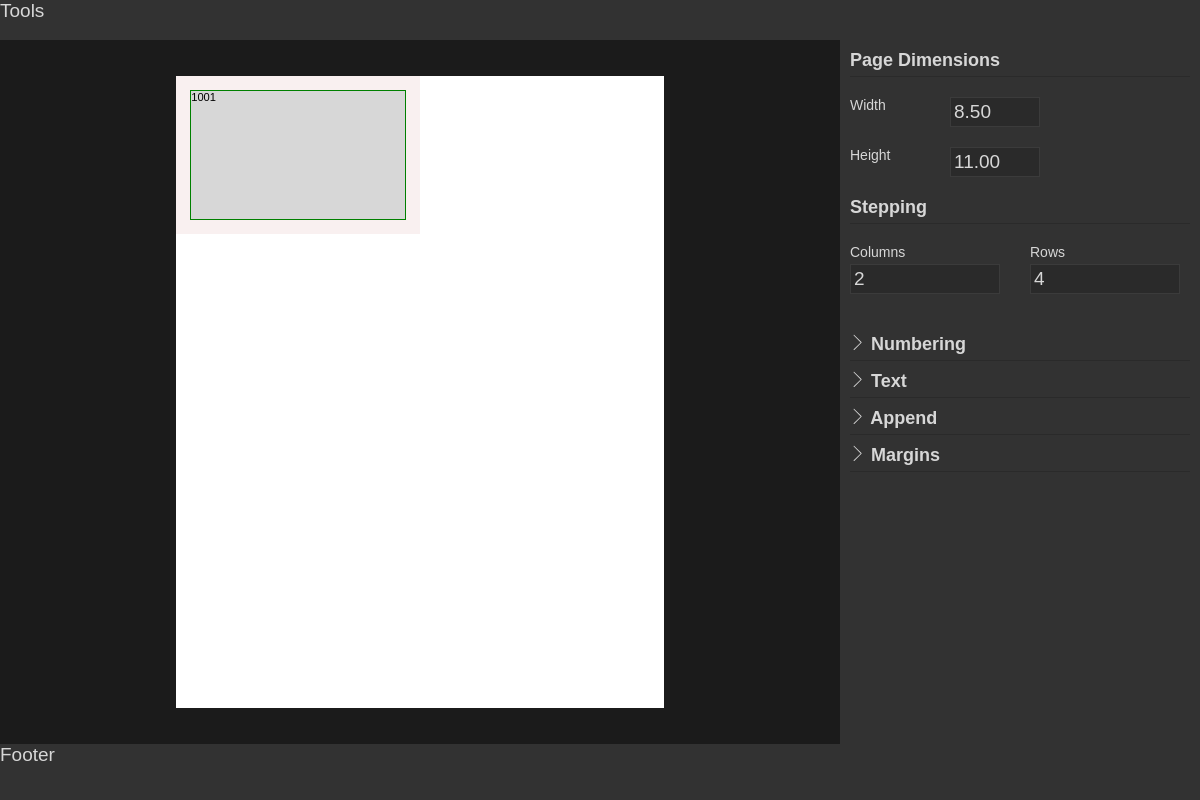
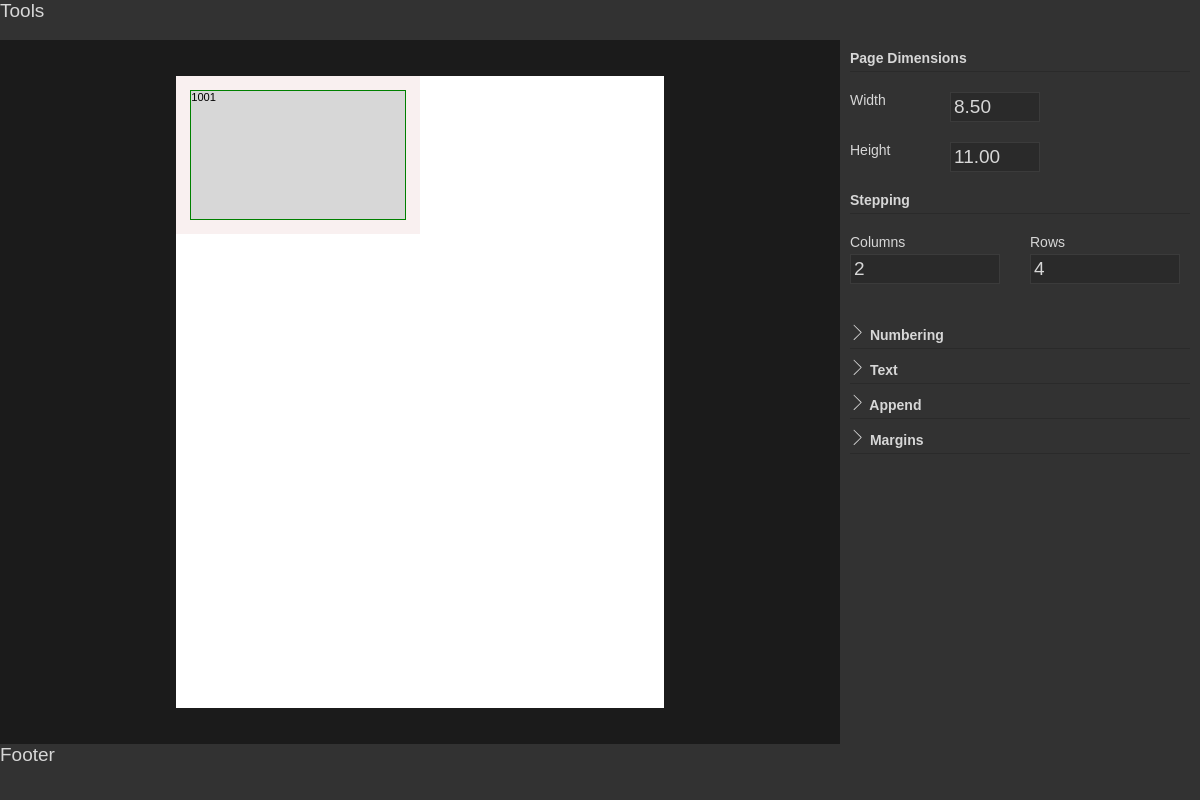
Before and after one commit to leografx/step, an Electron app: page index.html in a window 1200 px wide. Drawn offline with Linux system fonts and the light colour scheme; a web font is replaced by a local one.

Commit message:
h6 change

```diff
--- a/style.css
+++ b/style.css
@@ -6,6 +6,11 @@
 @font-face {
     font-family: 'SFBold';
     src: url('fonts/SF-Pro-Text-Bold.otf');
+}
+
+@font-face {
+    font-family: 'SFSemiBold';
+    src: url('fonts/SF-Pro-Display-Semibold.otf');
 }
 
 * {
@@ -95,12 +100,12 @@ h3,
 h4,
 h5,
 h6 {
-    font-family: 'SFBold', sans-serif;
+    font-family: 'SFRegular', sans-serif;
     margin: 10px;
 }
 
 h6 {
-    font-size: 18px;
+    font-size: 14px;
 }
 
 div>h6 {
```
Also changed, not shown: 1 other file.
